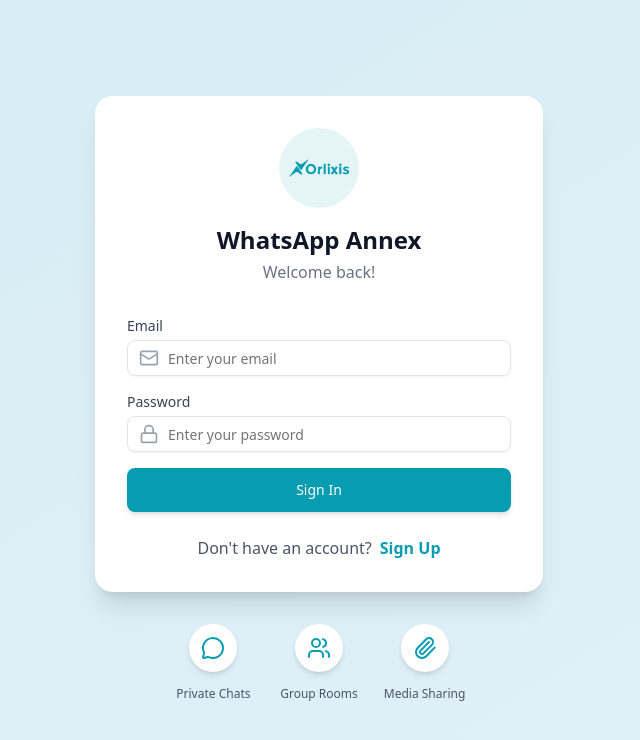
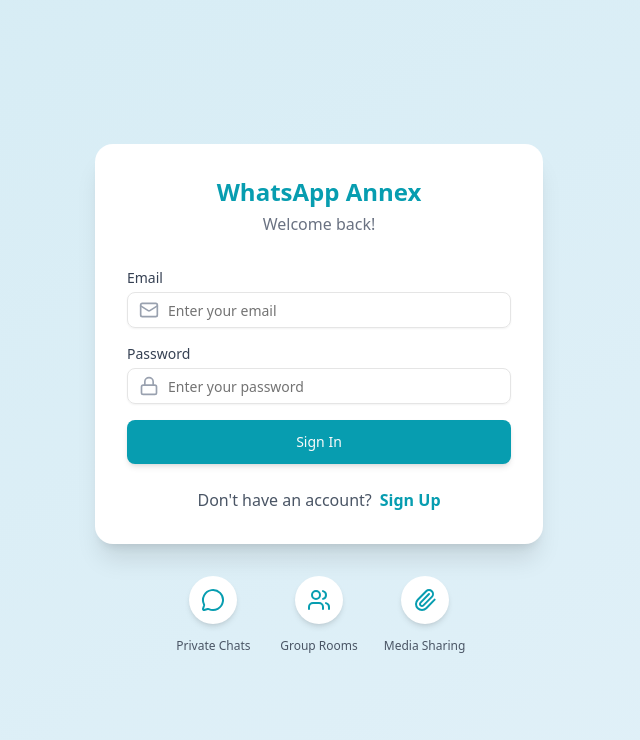
Before and after one commit to ProvLeon/whatsapp-clone, a Next.js app in the folder client/: page /auth in a window 1280 px wide. Shown: the top 740 px of the page, without its empty margins (321-961 px from the left). Built offline with nearby package versions, Linux system fonts and the light colour scheme; no server answers.

Commit message:
Hide logo and silence debug logs

```diff
--- a/client/app/auth/page.tsx
+++ b/client/app/auth/page.tsx
@@ -76,7 +76,7 @@
       <div className="w-full max-w-md bg-white rounded-2xl shadow-xl p-8">
         {/* Logo */}
         <div className="flex flex-col items-center mb-8">
-          <div className="w-20 h-20 rounded-full bg-primary/10 flex items-center justify-center mb-4">
+          {/*<div className="w-20 h-20 rounded-full bg-primary/10 flex items-center justify-center mb-4">
             <Image
               src="/logo_md.png"
               alt="WhatsApp Annex Logo"
@@ -84,8 +84,8 @@
               height={60}
               className="object-contain"
             />
-          </div>
-          <h1 className="text-2xl font-bold text-gray-900">WhatsApp Annex</h1>
+          </div>*/}
+          <h1 className="text-2xl font-bold text-primary">WhatsApp Annex</h1>
           <p className="text-gray-500 mt-1">
             {isLogin ? 'Welcome back!' : 'Create your account'}
           </p>
--- a/client/app/page.tsx
+++ b/client/app/page.tsx
@@ -511,7 +511,7 @@
     const fetchUserRole = async () => {
       if (activeChat.type === 'room') {
         const role = await getUserRoleInRoom(activeChat.id)
-        console.log('User role in room:', role, 'for room:', activeChat.id)
+        // console.log('User role in room:', role, 'for room:', activeChat.id)
         setUserRoleInRoom(role)
       } else {
         setUserRoleInRoom(null)
--- a/client/lib/socket.ts
+++ b/client/lib/socket.ts
@@ -220,7 +220,7 @@
 
     socket.emit('get_user_role_in_room', roomId, (response: { role: string | null }) => {
       clearTimeout(timeout)
-      console.log('getUserRoleInRoom response:', response)
+      // console.log('getUserRoleInRoom response:', response)
       resolve(response.role)
     })
   })
```
